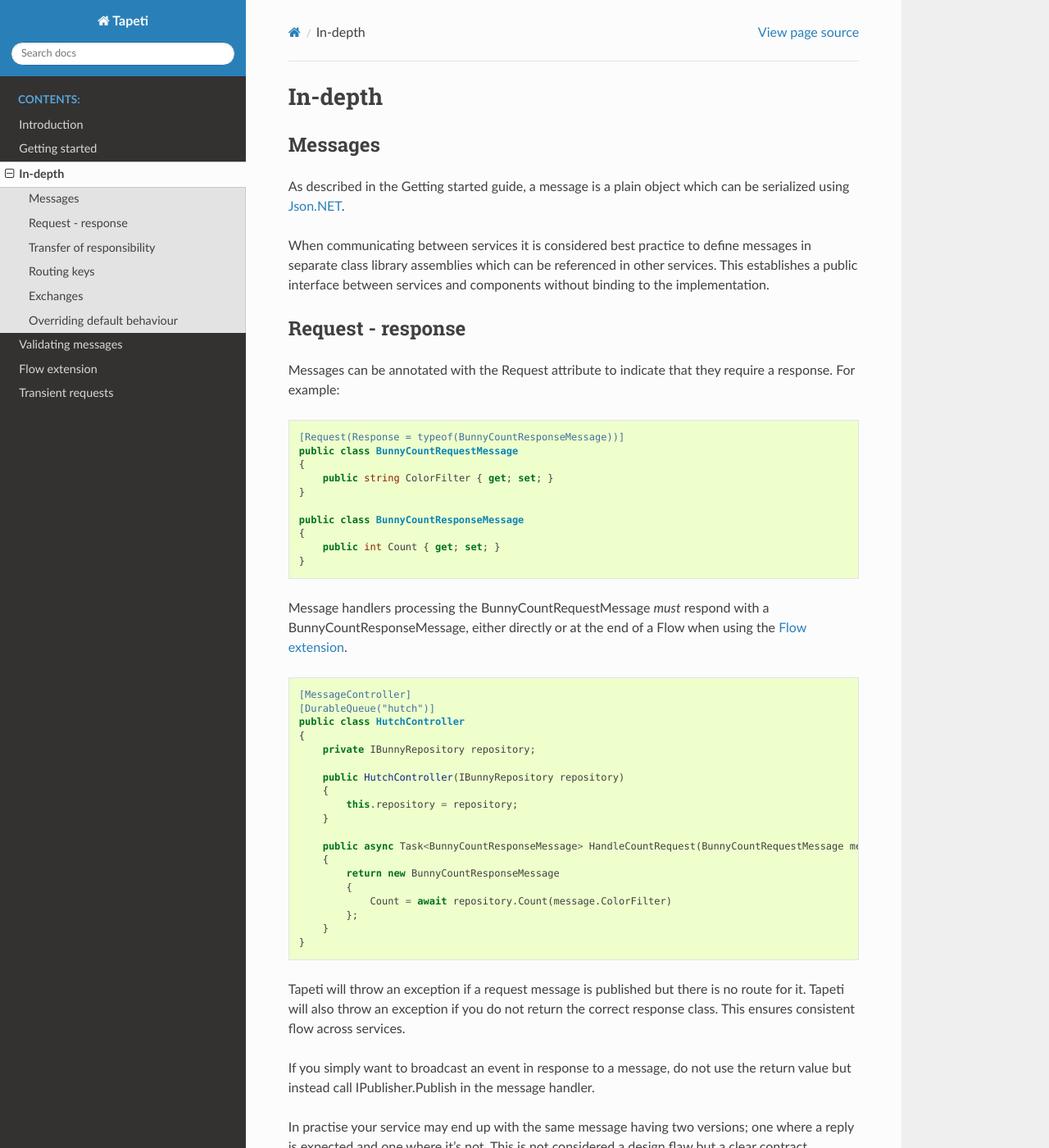
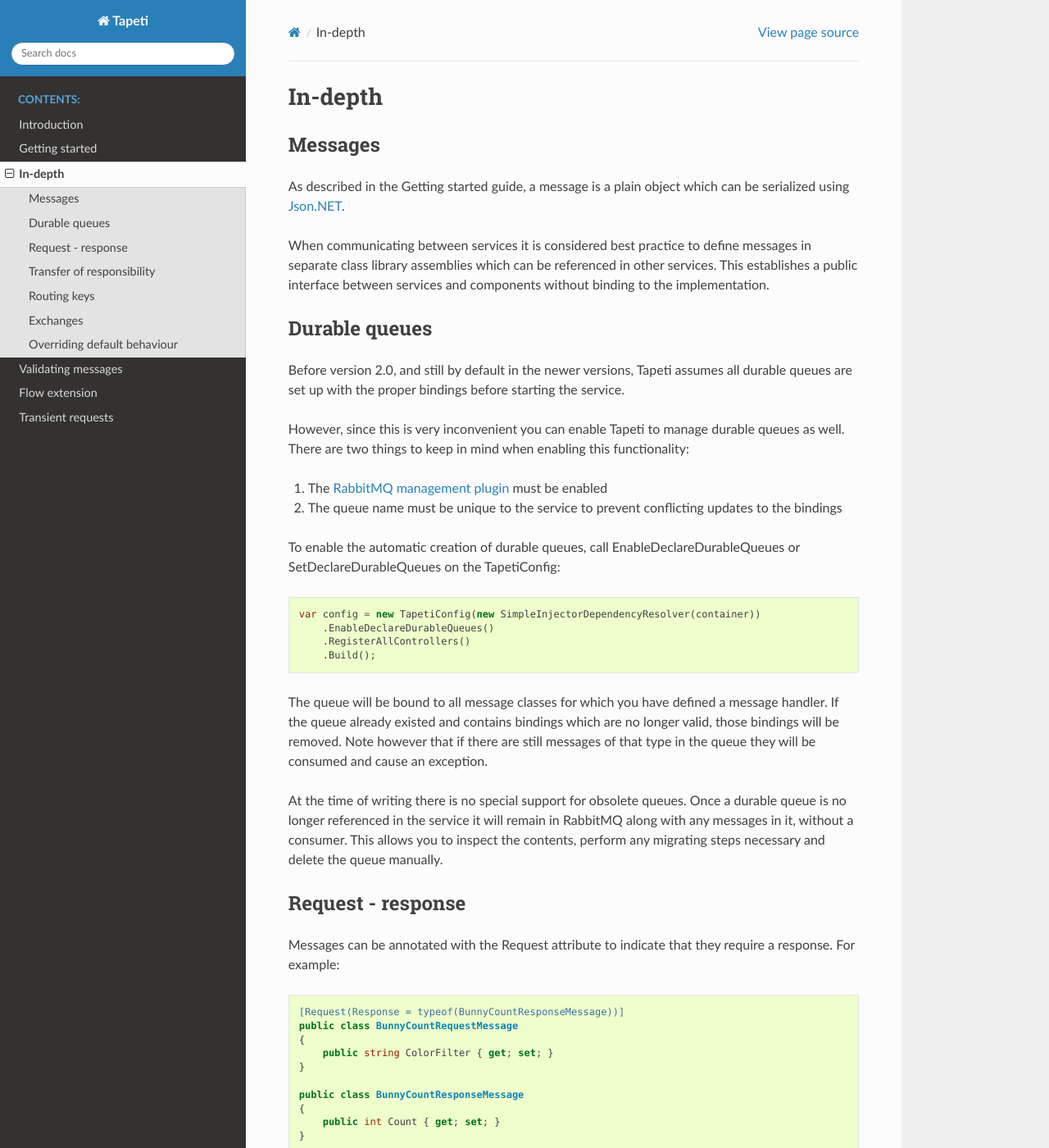
Before and after one commit to MvRens/Tapeti, a Sphinx documentation site: the page built from docs/indepth.rst, in a window 1280 px wide and 1400 px high. Shown: the whole window at 82% size. Built offline with Sphinx 7.4.7 and the Read the Docs theme 2.0.0, drawn with Linux system fonts in a browser that asks for light colours.

Commit message:
[ci skip] More documentation, only parallel and transient requests remaining

```diff
--- a/docs/gettingstarted.rst
+++ b/docs/gettingstarted.rst
@@ -73,7 +73,7 @@ The queue attribute can be either *DynamicQueue* or *DurableQueue*. The attribut
 
 DynamicQueue will create a queue with a name generated by RabbitMQ which is automatically deleted when your service stops. Bindings will be added for the messages handled by the controller. You will typically use dynamic queues for scenarios where handling the message is only relevant while the service is running (for example, updating a service's cache or performing live queries).
 
-DurableQueue requires a queue name as the parameter. By default, the queue is assumed to be present already and Tapeti will throw an exception if it does not. If you want Tapeti to create and update the durable queues as well, see :doc:`indepth` for use of EnableDeclareDurableQueues.
+DurableQueue requires a queue name as the parameter. By default, the queue is assumed to be present already and Tapeti will throw an exception if it does not. If you want Tapeti to create and update the durable queues as well, see :ref:`declaredurablequeues` in :doc:`indepth`.
 
 ::
 
--- a/docs/indepth.rst
+++ b/docs/indepth.rst
@@ -7,6 +7,31 @@ Messages
 As described in the Getting started guide, a message is a plain object which can be serialized using `Json.NET <http://www.newtonsoft.com/json>`_.
 
 When communicating between services it is considered best practice to define messages in separate class library assemblies which can be referenced in other services. This establishes a public interface between services and components without binding to the implementation.
+
+.. _declaredurablequeues:
+
+Durable queues
+--------------
+Before version 2.0, and still by default in the newer versions, Tapeti assumes all durable queues are set up with the proper bindings before starting the service.
+
+However, since this is very inconvenient you can enable Tapeti to manage durable queues as well. There are two things to keep in mind when enabling this functionality:
+
+#) The `RabbitMQ management plugin <https://www.rabbitmq.com/management.html>`_ must be enabled
+#) The queue name must be unique to the service to prevent conflicting updates to the bindings
+
+To enable the automatic creation of durable queues, call EnableDeclareDurableQueues or SetDeclareDurableQueues on the TapetiConfig:
+
+::
+
+  var config = new TapetiConfig(new SimpleInjectorDependencyResolver(container))
+      .EnableDeclareDurableQueues()
+      .RegisterAllControllers()
+      .Build();
+
+
+The queue will be bound to all message classes for which you have defined a message handler. If the queue already existed and contains bindings which are no longer valid, those bindings will be removed. Note however that if there are still messages of that type in the queue they will be consumed and cause an exception.
+
+At the time of writing there is no special support for obsolete queues. Once a durable queue is no longer referenced in the service it will remain in RabbitMQ along with any messages in it, without a consumer. This allows you to inspect the contents, perform any migrating steps necessary and delete the queue manually.
 
 
 Request - response
```
Also changed, not shown: 1 other file.
